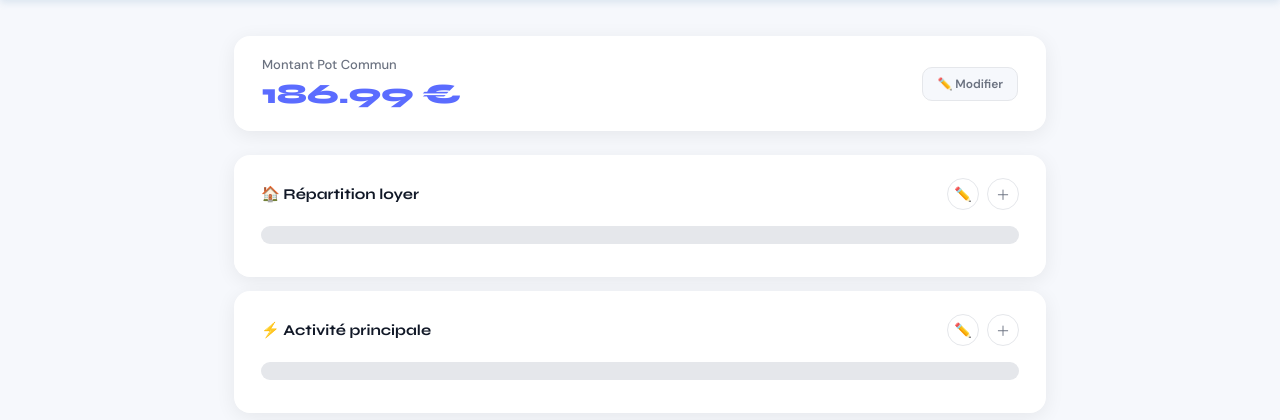
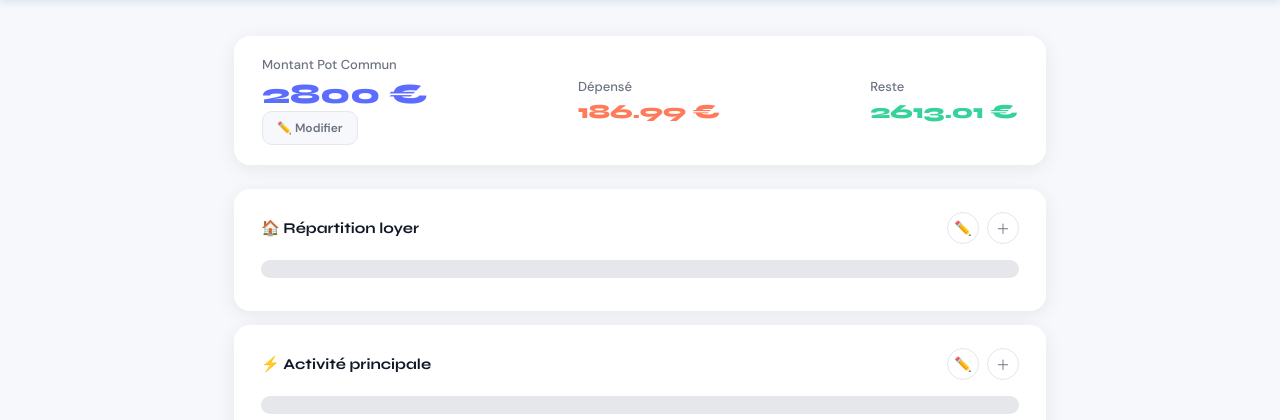
Before and after one commit to balletFrancois18/Projet-IHM-Colocation, a Flask app: page /depenses in a window 1280 px wide. Shown: the part 56-476 px from the top of the page. Run offline with Flask 3, Linux system fonts and the light colour scheme; data comes from the database, SQL or seed files in the repository; both versions use the stored data as it was after the commit.

Commit message:
ajout opérations pot commun montant, depensé , reste

```diff
--- a/routes/depenses.py
+++ b/routes/depenses.py
@@ -30,12 +30,16 @@ def ajouter_depense():
                            total=0,
                            couleurs=COULEURS)
 
+POT_TOTAL = 2800  # montant fixe du pot commun
 
 @depenses_bp.route('/depenses')
 def liste_depenses():
     depenses = Depense.query.all()
-    total    = sum(d.montant for d in depenses)  # ← recalcule tout
+    total_depenses = sum(d.montant for d in depenses)
+    reste = POT_TOTAL - total_depenses  # ← ce qui reste
     return render_template('depenses.html',
                            depenses=depenses,
-                           total=total,
+                           total=total_depenses,
+                           reste=reste,
+                           pot_total=POT_TOTAL,
                            couleurs=COULEURS)
--- a/templates/depenses.html
+++ b/templates/depenses.html
@@ -26,15 +26,26 @@
 
 <div class="container">
 
-  <!-- Pot commun -->
-  <div class="pot-header">
-    <div>
-      <div class="pot-label">Montant Pot Commun</div>
-      <div class="pot-montant" id="affichage-total">186.99 €</div>
+<!-- Pot commun -->
+<div class="pot-header">
+  <div>
+    <div class="pot-label">Montant Pot Commun</div>
+    <div class="pot-montant">{{ pot_total }} €</div>
+        <button class="btn-edit-pot" onclick="ouvrirModalPot()">✏️ Modifier</button>
+  </div>
+  <div>
+    <div class="pot-label">Dépensé</div>
+    <div style="font-family:'Syne',sans-serif;font-size:20px;font-weight:800;color:#FF7A59">
+      {{ total }} €
     </div>
-    <button class="btn-edit-pot" onclick="ouvrirModalPot()">✏️ Modifier</button>
   </div>
-
+  <div>
+    <div class="pot-label">Reste</div>
+    <div style="font-family:'Syne',sans-serif;font-size:20px;font-weight:800;color:#34D399">
+      {{ reste }} €
+    </div>
+  </div>
+</div>
   <!-- Répartition loyer -->
   <div class="categorie-card" id="cat-loyer">
     <div class="cat-header">
```
Also changed, not shown: instance/coloc.db.
